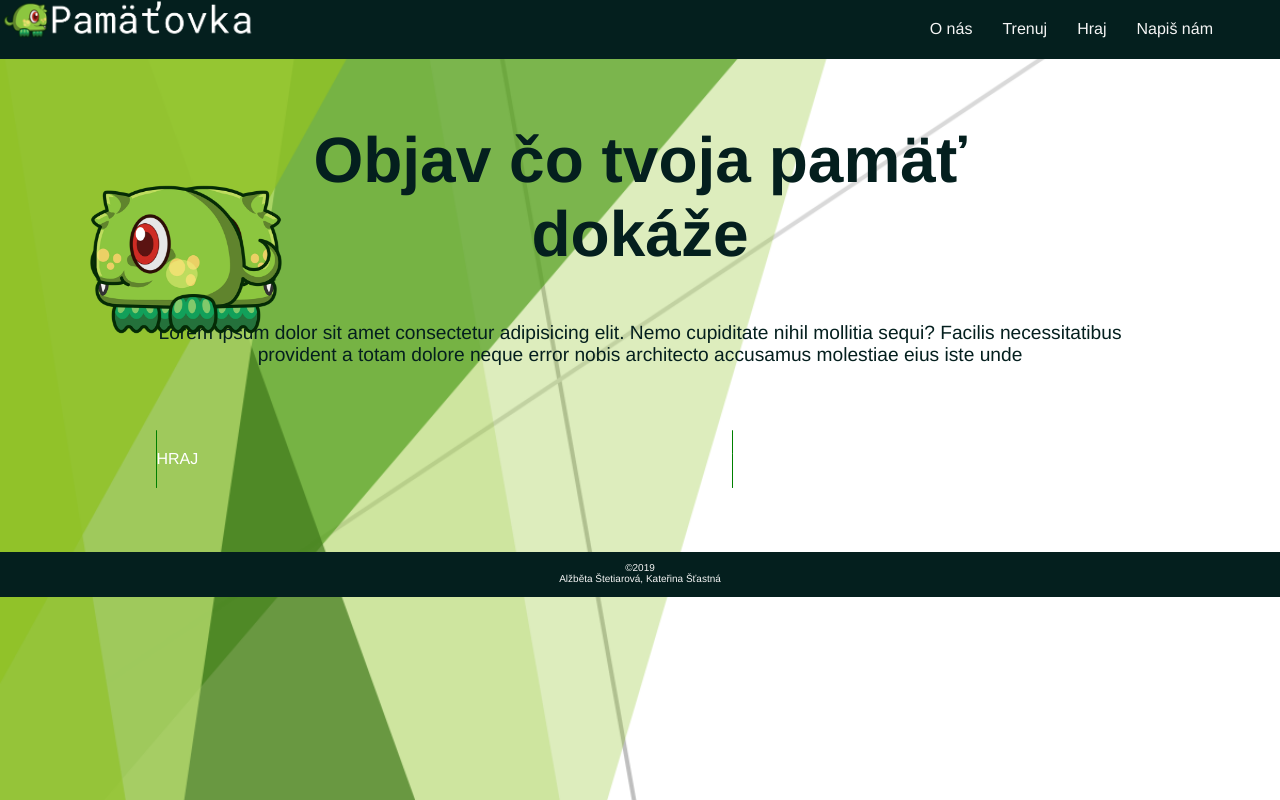
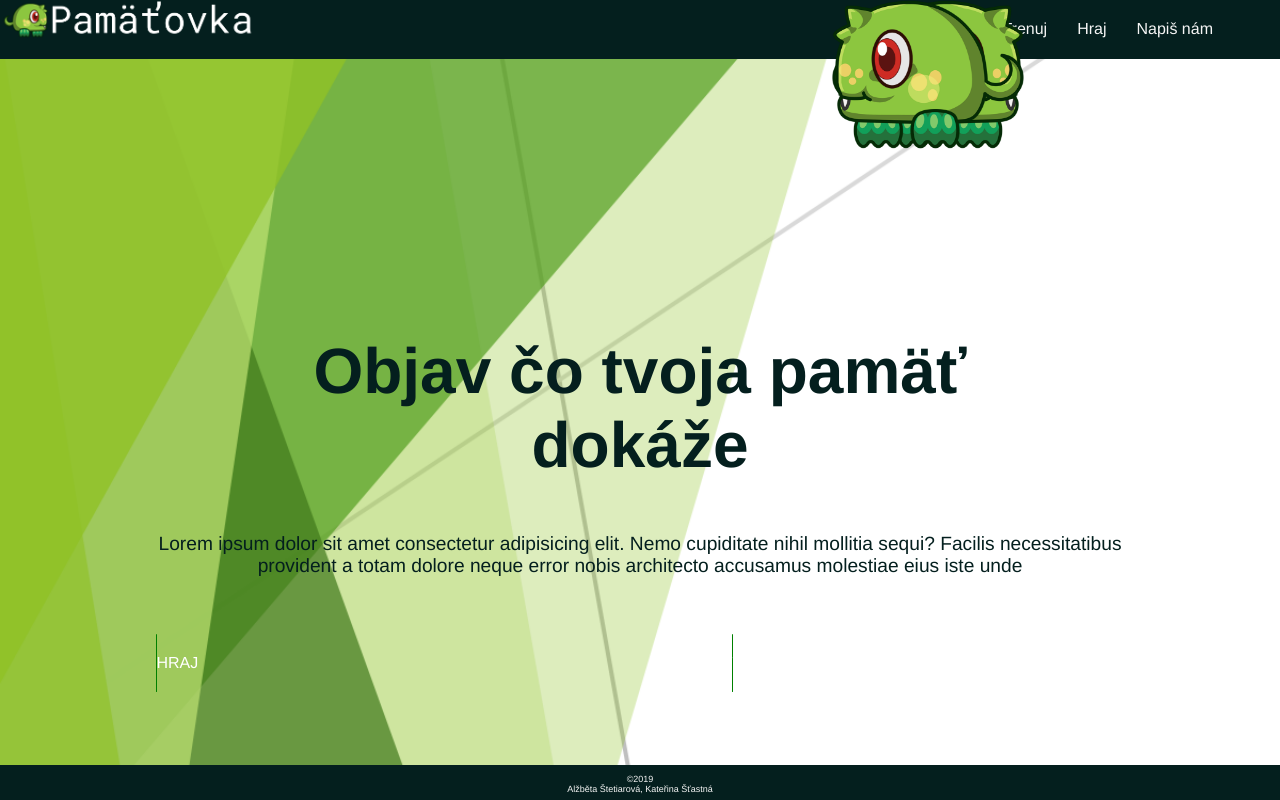
Before and after one commit to Allicce/memory-game, a Vue app: page / in a window 1280 px wide. Built offline with nearby package versions, Linux system fonts and the light colour scheme.

Commit message:
Footer fix, About made responsive, Some random design fixes

```diff
--- a/src/components/ContactForm.vue
+++ b/src/components/ContactForm.vue
@@ -1,7 +1,7 @@
 <template>
 <div>
   <div id="contact-form" class="contact-form">
-      <img src="/Characs_F-F2-Idle.gif" alt="greenmonster" class="monster">
+      <img src="/Charac_F-F2-idle_0.png" alt="greenmonster" class="monster">
         <h3 class="contact-form_title">Kontaktní formulář</h3>
         <div class="separator"></div>
 
@@ -85,9 +85,10 @@ export default {
 
 <style>
 .monster {
-width: 100px;
+width: 75px;
 position: absolute;
-top: 185px;
+top: 0px;
+right: 20%;
 background-color: transparent;
 }
 .contact-form {
@@ -95,6 +96,7 @@ font-family: 16px;
 margin: 0 auto;
 max-width: 600px;
 width: 100%;
+position: relative;
 }
 
 .contact-form .separator {
--- a/src/components/Footer.vue
+++ b/src/components/Footer.vue
@@ -17,9 +17,11 @@ export default {
     display: flex;
     background-color: #041F1E;
     color: whitesmoke;
-    font-size: 10px;
+    font-size: 9px;
     width: 100%;
-    height: 45px;
+    height: 35px;
     justify-content: center;
+    position: absolute;
+    bottom: 0;
 }
 </style>
--- a/src/components/Profile.vue
+++ b/src/components/Profile.vue
@@ -22,11 +22,13 @@ export default {
 <style scoped>
 .container {
   display: flex;
+  flex-direction: column;
   padding: 30px;
   border: 1px solid rgb(231, 231, 231);
   border-radius: 10px;
   width: 85%;
-  margin: 10px 50px 10px 50px;
+  margin: auto;
+  margin-top: 10px;
   box-shadow: 5px 5px 10px rgba(0, 0, 0, 0.5);
 }
 .picture {
@@ -39,12 +41,21 @@ h2 {
   flex: 1 1 50%;
   padding: 0 10%;
 }
-.change {
-    flex-direction: row-reverse;
-    background-color: rgb(204, 255, 207);
-}
   img {
     width: 50%;
     padding: 0 10%;
   }
+
+  .change {
+    background-color: rgb(204, 255, 207);
+  }
+
+@media (min-width: 1200px) {
+  .container {
+    flex-direction: row;
+  }
+  .change {
+    flex-direction: row-reverse;
+  }
+}
 </style>
--- a/src/views/About.vue
+++ b/src/views/About.vue
@@ -2,6 +2,7 @@
   <div class="about">
     <heading />
     <h1>O nás</h1>
+    <main>
     <profile title="O hře"
              text="Lorem ipsum dolor sit amet, consectetur adipiscing elit,
              sed do eiusmod tempor incididunt ut labore et dolore magna aliqua.
@@ -38,6 +39,7 @@
              ut tortor pretium viverra suspendisse. Ut sem nulla pharetra diam sit. Cursus vitae congue mauris
              rhoncus aenean vel elit. Massa enim nec dui nunc mattis enim ut."
     />
+    </main>
     <footing />
   </div>
 </template>
@@ -58,8 +60,7 @@ export default {
 }
 </script>
 <style>
-.change {
-    flex-direction: column-reverse;
-    background-color: rgb(230, 255, 248);
+main {
+  margin-bottom: 20px;
 }
 </style>
--- a/src/views/ContactUs.vue
+++ b/src/views/ContactUs.vue
@@ -29,6 +29,10 @@ export default {
 </script>
 
 <style scoped>
+.ContactUs {
+  position: relative;
+  min-height: 100vh;
+}
 .footer {
   position: absolute;
   bottom: 0;
--- a/src/views/WelcomePage.vue
+++ b/src/views/WelcomePage.vue
@@ -1,6 +1,7 @@
 <template>
   <div class="container">
     <heading />
+    <main>
     <div class="text">
       <h1>Objav čo tvoja pamäť dokáže</h1>
       <p class="description">Lorem ipsum dolor sit amet consectetur adipisicing elit. Nemo cupiditate nihil mollitia sequi? Facilis
@@ -20,7 +21,8 @@
         <img src="../../public/Charac_S-F2-Idle_0.png" alt="monster">
       </div>
     </div>
-    <footing />
+    </main>
+    <footing class="footer" />
   </div>
 
 </template>
@@ -48,6 +50,9 @@ export default {
 </script>
 
 <style scoped>
+main {
+  margin-bottom: 50px;
+}
 
   .container {
     display: flex;
@@ -57,6 +62,8 @@ export default {
     color:  #041F1E;
     text-align: center;
     flex-wrap: wrap;
+    position: relative;
+    min-height: 100vh;
   }
 
   .text {
@@ -96,6 +103,11 @@ export default {
     display: block;
     width: 100%;
     height: auto;
+  }
+
+  .footer {
+    position: absolute;
+    bottom: 0;
   }
 
   @media(min-width: 700px) {
```
Also changed, not shown: 1 other file (tests, documents, lock files or other folders).
